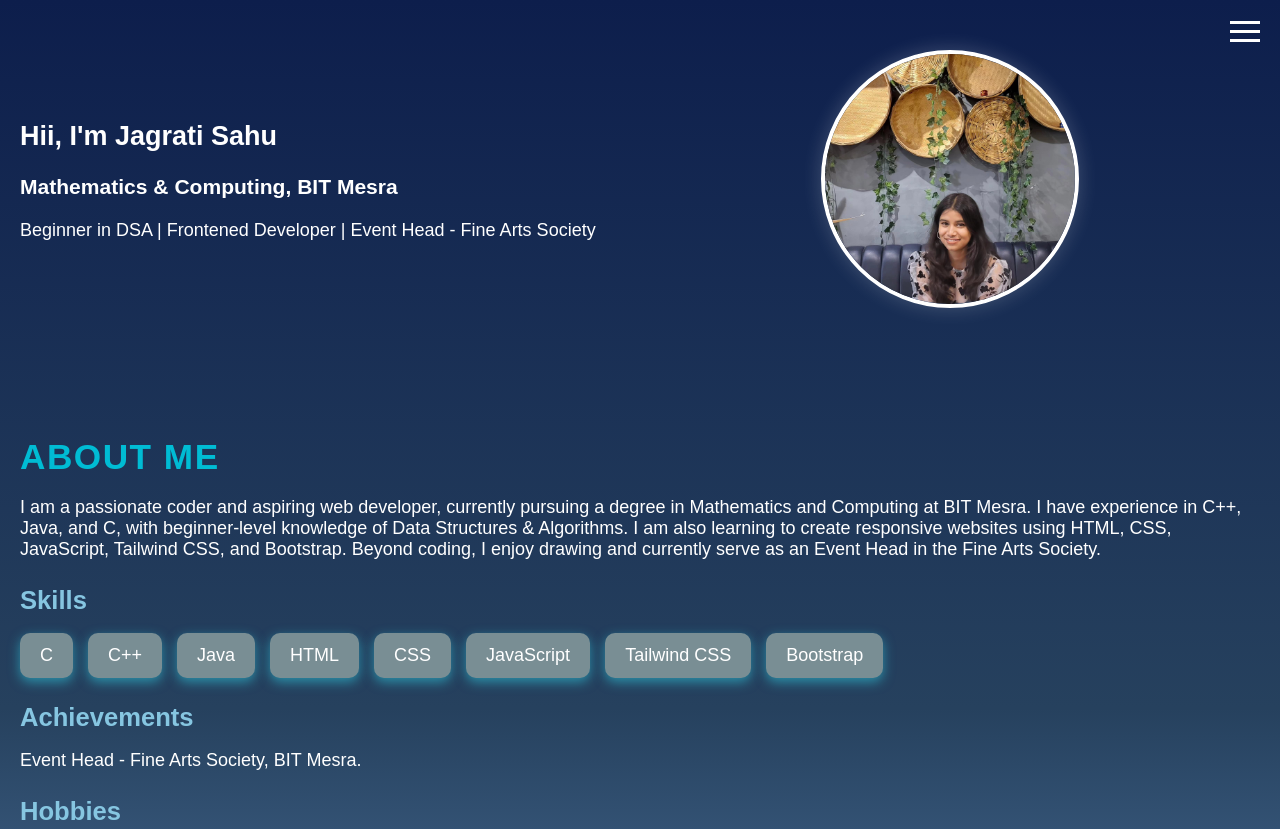
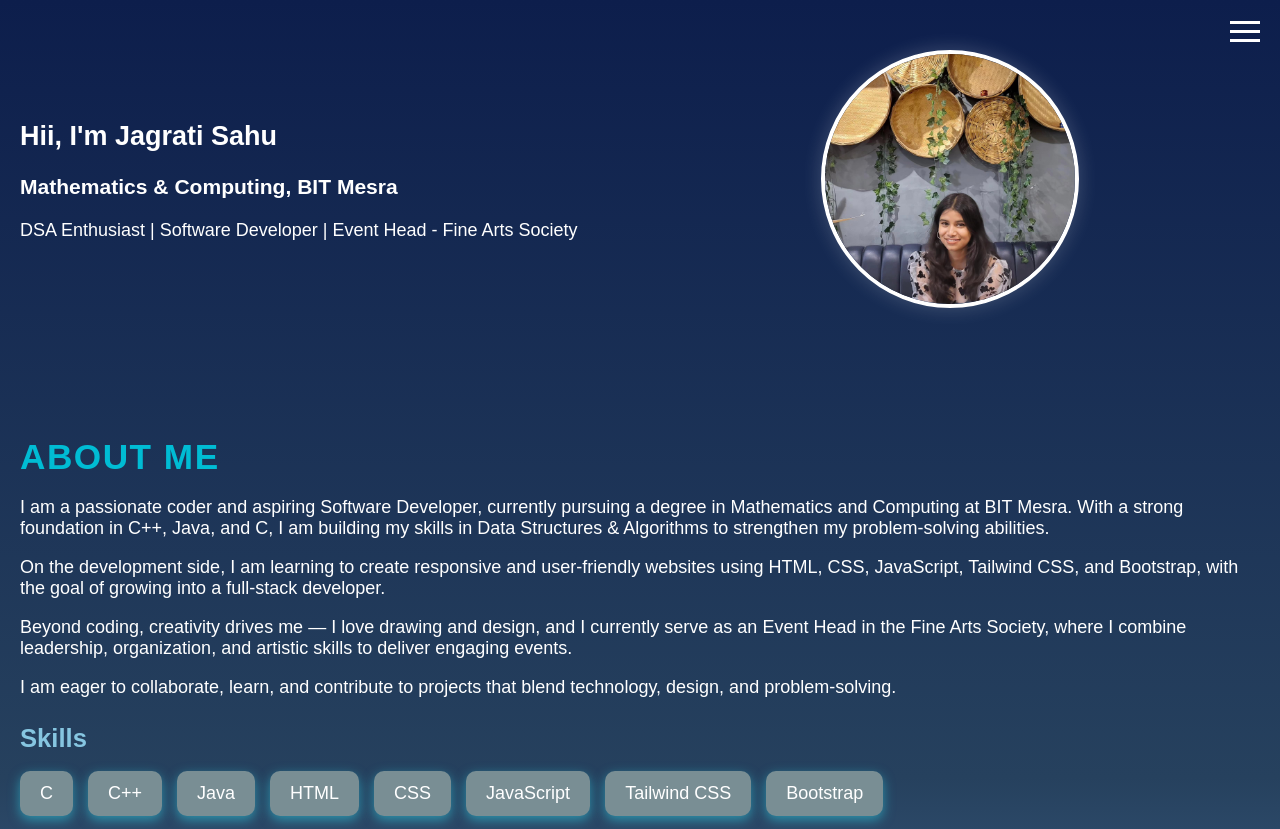
Before and after one commit to sahu-jagrati/Portfolio, a plain HTML site: page index.html in a window 1280 px wide. Shown: the top 829 px of the page. Drawn offline with Linux system fonts and the light colour scheme.

Commit message:
about section changes

```diff
--- a/index.html
+++ b/index.html
@@ -31,7 +31,7 @@
         <div class="home-text">
              <h1>Hii, I'm <span>Jagrati Sahu</span></h1>
       <h3>Mathematics & Computing, BIT Mesra</h3>
-      <p>Beginner in DSA | Frontened Developer | Event Head - Fine Arts Society</p>
+      <p>DSA Enthusiast | Software Developer | Event Head - Fine Arts Society</p>
 
         </div>
         <div class="home-image">
@@ -42,9 +42,13 @@
    <!-- About Section -->
     <section id="about" class="section about">
         <h2>About Me</h2>
-        <p>I am a passionate coder and aspiring web developer, currently pursuing a degree in Mathematics and Computing at BIT Mesra.
-I have experience in C++, Java, and C, with beginner-level knowledge of Data Structures & Algorithms. I am also learning to create responsive websites using HTML, CSS, JavaScript, Tailwind CSS, and Bootstrap.
-Beyond coding, I enjoy drawing and currently serve as an Event Head in the Fine Arts Society.</p>
+        <p> I am a passionate coder and aspiring Software Developer, currently pursuing a degree in Mathematics and Computing at BIT Mesra. With a strong foundation in C++, Java, and C, I am building my skills in Data Structures & Algorithms to strengthen my problem-solving abilities.</p>
+
+<p> On the development side, I am learning to create responsive and user-friendly websites using HTML, CSS, JavaScript, Tailwind CSS, and Bootstrap, with the goal of growing into a full-stack developer.</p>
+
+<p> Beyond coding, creativity drives me — I love drawing and design, and I currently serve as an Event Head in the Fine Arts Society, where I combine leadership, organization, and artistic skills to deliver engaging events.</p>
+
+<p>I am eager to collaborate, learn, and contribute to projects that blend technology, design, and problem-solving.</p>
 
 <section id="skills">
         <h3>Skills</h3>
@@ -71,9 +75,9 @@ Beyond coding, I enjoy drawing and currently serve as an Event Head in the Fine
 <section id="follow">
   <h2>Follow Me</h2>
   <div class="contact-icons">
-    <a href="https://www.linkedin.com/in/jagrati-sahu" target="_blank"><i class="fab fa-linkedin"></i></a>
+    <a href="https://www.linkedin.com/in/jagrati-sahu-104880301" target="_blank"><i class="fab fa-linkedin"></i></a>
     <a href="https://www.instagram.com/_sahu_jagrati" target="_blank"><i class="fab fa-instagram"></i></a>
-    <a href="https://www.facebook.com/jagrati.sahu" target="_blank"><i class="fab fa-facebook"></i></a>
+    <a href="https://www.facebook.com/share/14N2L6hHtmA/" target="_blank"><i class="fab fa-facebook"></i></a>
   </div>
 </section>
 
```
